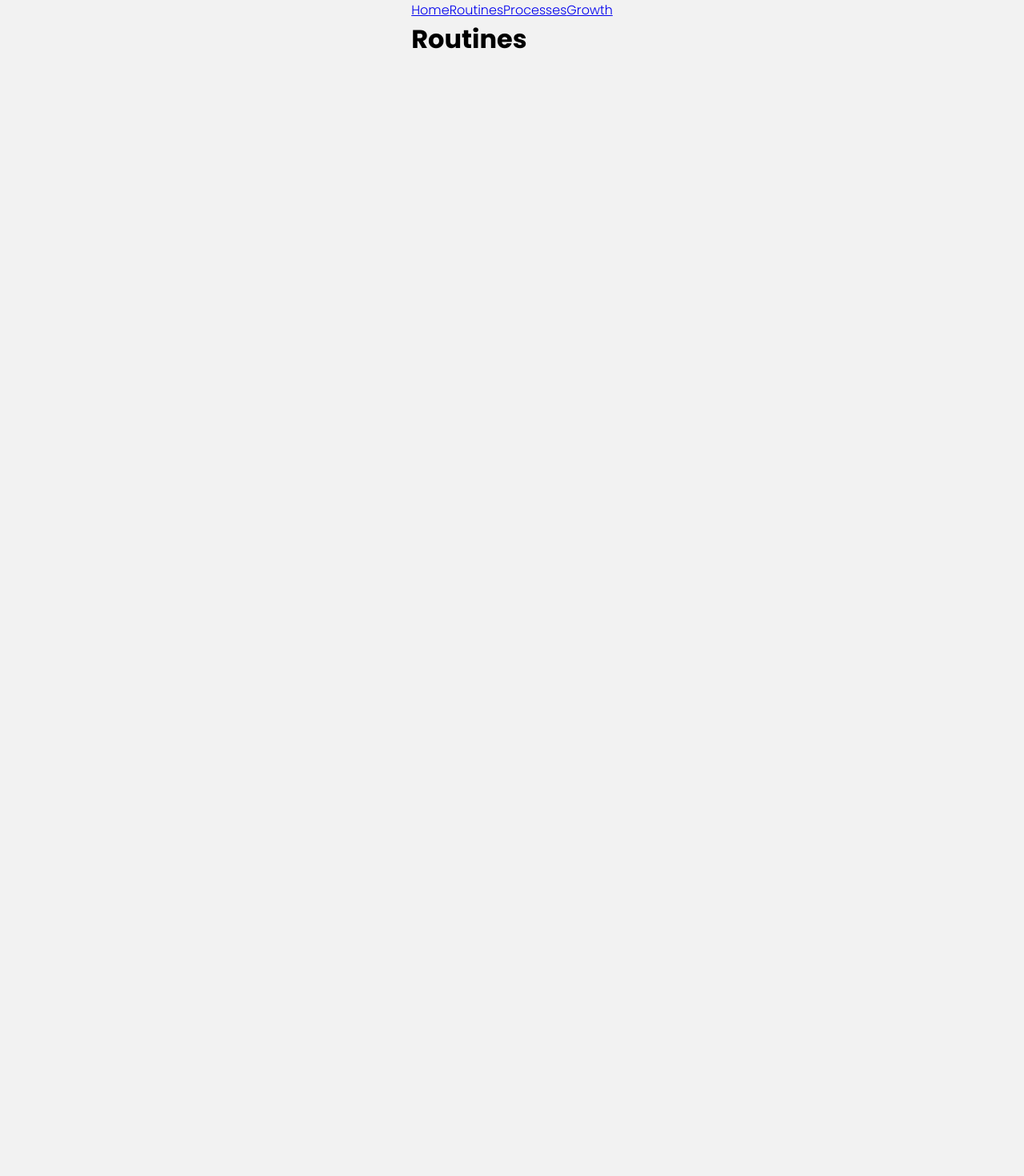
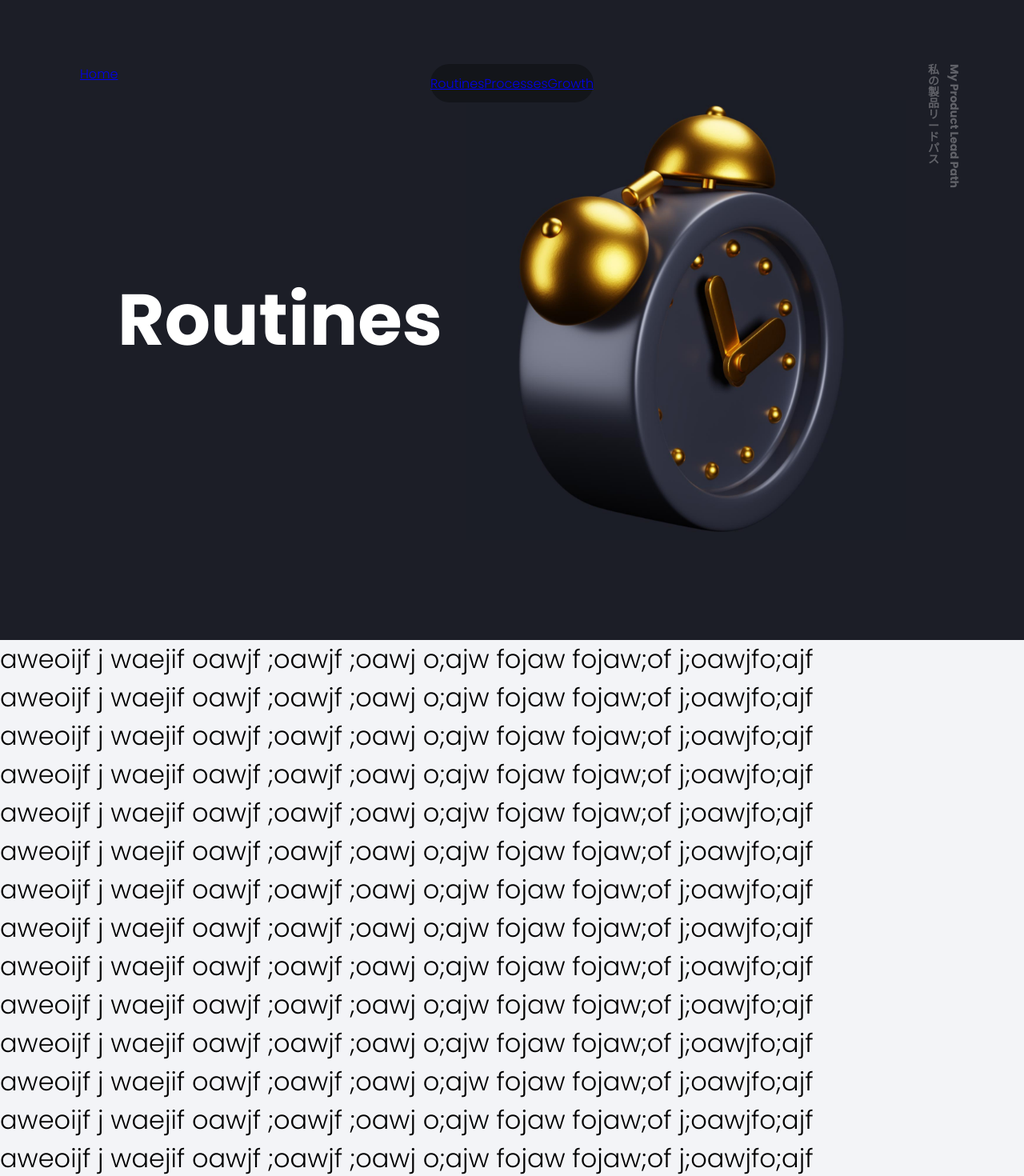
Before and after one commit to tombrewsviews/my-path, a React (Create React App) app: page /challenges/routines in a window 1280 px wide. Shown: the top 1470 px of the page at 80% size. Before the commit the page ends 800 px from the top, so only its background shows below. Built offline with nearby package versions, Linux system fonts and the light colour scheme.

Commit message:
styling the menu and sections wip

```diff
--- a/src/App.css
+++ b/src/App.css
@@ -1,25 +1,27 @@
 .App {
+  display: flex;
+  flex-direction: column;
+  justify-content: center;
+  align-self: stretch;
   flex: 1;
-  display: flex;
-  height: 100%;
-  flex-direction: column;
-  align-items: center;
 }
 
 .App-content {
-  width: 1000px;
+  /* background-color: red; */
+  width: 800px;
   z-index: 2;
-  position: relative;
+  /* position: relative; */
+  margin-left: 20%;
+  margin-right: 20%;
+  margin-top: 20vh;
 }
 
 .App-headline-wrapper {
-  padding-top: 20%;
-  padding-left: 10%;
 }
 
 .App-headline {
   line-height: 60px;
-  color: #1c1c1c;
+  color: #3a405d;
 }
 
 .App-avatar {
@@ -49,7 +51,8 @@
 }
 
 .App-year-1 {
-  font-size: 450px;
+  /* font-size: 450px; */
+  font-size: 50vh;
   color: #fff;
   font-family: "Poppins";
   font-weight: 900;
@@ -58,20 +61,21 @@
 }
 
 .App-year-2 {
-  font-size: 450px;
+  /* font-size: 450px; */
+  font-size: 50vh;
   color: #fff;
   font-family: "Poppins";
   font-weight: 900;
   transform: rotate(90deg);
   position: absolute;
   top: 260px;
-  right: 370px;
+  right: 25vw;
   opacity: 1;
 }
 
 .App-title-eng {
   font-size: 14px;
-  color: #1c1c1c;
+  color: #6e7699;
   font-family: "Poppins";
   font-weight: 800;
   transform: rotate(90deg);
@@ -80,7 +84,7 @@
 .App-title-jap {
   width: 20px;
   font-size: 14px;
-  color: #1c1c1c;
+  color: #6e7699;
   font-family: "Poppins";
   font-weight: 700;
   line-height: 1;
--- a/src/components/buttonPrimary.js
+++ b/src/components/buttonPrimary.js
@@ -1,4 +1,5 @@
 import React from "react";
+import arrow from "./../images/arrow.svg";
 
 interface Props {
   onClick: () => void;
@@ -7,20 +8,23 @@ interface Props {
 
 const ButtonPrimary: React.FC<Props> = ({ onClick, margin }) => {
   return (
-    <button
+    <a
       onClick={onClick}
       style={{
-        border: "1px solid #1c1c1c",
-        backgroundColor: "#f2f2f2",
+        border: "none",
+        backgroundColor: "#5E6896",
         borderRadius: "32px",
-        padding: "12px 16px 12px 16px",
+        padding: "12px 24px 12px 24px",
         children: "My Three Impossible Challenges",
         margin,
+        display: "inline-flex",
+        flexDirection: "row",
+        alignItems: "center",
       }}
     >
       <p
         style={{
-          color: "#1c1c1c",
+          color: "#fff",
           fontFamily: "Poppins",
           fontWeight: "500",
           fontSize: "14px",
@@ -28,7 +32,12 @@ const ButtonPrimary: React.FC<Props> = ({ onClick, margin }) => {
       >
         My Three Impossible Challenges
       </p>
-    </button>
+      <img
+        src={arrow}
+        style={{ width: "16px", height: "16px", marginLeft: "8px" }}
+        alt="arrow"
+      />
+    </a>
   );
 };
 
--- a/src/index.css
+++ b/src/index.css
@@ -53,8 +53,7 @@
 }
 
 body {
-  height: 100%;
-  background-color: #f2f2f2;
+  background-color: #f3f4f7;
   margin: 0;
   font-family: "Poppins", sans-serif;
   font-weight: 300;
@@ -73,7 +72,6 @@ body {
 }
 
 html {
-  height: 100%;
 }
 
 p {
--- a/src/pages/Challenges.js
+++ b/src/pages/Challenges.js
@@ -10,11 +10,88 @@ import Growth from "./Growth";
 
 export default function Challenges() {
   return (
-    <div>
-      <Link to="/my-path">Home</Link>
-      <Link to="routines">Routines</Link>
-      <Link to="processes">Processes</Link>
-      <Link to="growth">Growth</Link>
+    <div style={{ display: "flex", flexDirection: "column", flex: "1" }}>
+      <div
+        style={{
+          display: "flex",
+          flexDirection: "row",
+          flex: "1",
+          position: "fixed",
+          top: "80px",
+          margin: "0 auto",
+          left: "0px",
+          right: "0px",
+          float: "clear",
+        }}
+      >
+        <div
+          style={{
+            display: "flex",
+            alignSelf: "center",
+            alignItems: "center",
+            borderRadius: "24px",
+            marginLeft: "auto",
+            marginRight: "auto",
+            backgroundColor: "#13151A",
+            height: "48px",
+          }}
+        >
+          <Link to="routines">Routines</Link>
+          <Link to="processes">Processes</Link>
+          <Link to="growth">Growth</Link>
+        </div>
+      </div>
+      <div
+        style={{
+          position: "fixed",
+          top: "80px",
+          left: "100px",
+          zIndex: 3,
+        }}
+      >
+        <Link to="/my-path">Home</Link>
+      </div>
+      <div
+        style={{
+          position: "fixed",
+          top: "80px",
+          right: "-100px",
+          zIndex: 3,
+        }}
+      >
+        <p
+          style={{
+            width: "20px",
+            fontSize: "14px",
+            color: "rgba(255,255,255,0.3)",
+            fontFamily: "Poppins",
+            fontWeight: "700",
+            lineHeight: "1",
+            position: "absolute",
+            top: "0px",
+            right: "200px",
+          }}
+        >
+          私の製品リードパス
+        </p>
+        <p
+          style={{
+            fontSize: "14px",
+            color: "rgba(255,255,255,0.3)",
+            fontFamily: "Poppins",
+            fontWeight: "700",
+            lineHeight: "1",
+            transform: "rotate(90deg)",
+            transformOrigin: "10px 10px",
+            position: "absolute",
+            top: "0px",
+            right: "0px",
+            width: "200px",
+          }}
+        >
+          My Product Lead Path
+        </p>
+      </div>
       <Routes>
         <Route path="routines" element={<Routines />}></Route>
         <Route path="processes" element={<Processes />}></Route>
--- a/src/pages/Home.js
+++ b/src/pages/Home.js
@@ -27,7 +27,7 @@ export default function Home() {
     console.log(event, data);
   }
   return (
-    <div>
+    <div style={{ display: "flex", flex: "1" }}>
       <div style={{ zIndex: "10", position: "relative" }}>
         <ModalFull
           IsModalOpened={modalIsOpen}
@@ -56,7 +56,7 @@ export default function Home() {
               shortcomings
               <img src={fight} className="App-world" alt="fight" />
             </p>
-            <Link to="/challenges/routines">
+            <Link to="/challenges/routines" style={{ textDecoration: "none" }}>
               <ButtonPrimary margin="48px 0px 0px 0px">
                 My Three Impossible Challenges
               </ButtonPrimary>
@@ -66,7 +66,12 @@ export default function Home() {
       </div>
 
       <div
-        style={{ position: "absolute", top: "10px", right: "12%", zIndex: "0" }}
+        style={{
+          position: "absolute",
+          top: "10px",
+          right: "15vw",
+          zIndex: "0",
+        }}
       >
         <div className="App-year-1">20</div>
         <div className="App-year-2">22</div>
@@ -76,7 +81,7 @@ export default function Home() {
           zIndex: 3,
           position: "absolute",
           top: "150px",
-          right: "32px",
+          right: "10px",
         }}
       >
         <p className="App-title-eng">My Product Lead Path</p>
--- a/src/pages/Routines.js
+++ b/src/pages/Routines.js
@@ -2,11 +2,62 @@ import React from "react";
 import ModalFull from "./../components/modal";
 import ScrollAnimation from "react-animate-on-scroll";
 import "animate.css/animate.compat.css";
+import clock from "./../images/clock.jpg";
 
 export default function Routines() {
   return (
     <div>
-      <h1>Routines</h1>
+      <div
+        style={{
+          height: "800px",
+          backgroundColor: "#1C1E27",
+          display: "flex",
+          flexDirection: "row",
+          alignItems: "center",
+          justifyContent: "center",
+        }}
+      >
+        <h1 style={{ fontSize: "90px", color: "#fff" }}>Routines</h1>
+        <img
+          src={clock}
+          style={{ width: "550px", height: "auto", marginLeft: "30px" }}
+          alt="world"
+        />
+      </div>
+      <p>
+        aweoijf j waejif oawjf ;oawjf ;oawj o;ajw fojaw fojaw;of j;oawjfo;ajf
+        <br />
+        aweoijf j waejif oawjf ;oawjf ;oawj o;ajw fojaw fojaw;of j;oawjfo;ajf
+        <br />
+        aweoijf j waejif oawjf ;oawjf ;oawj o;ajw fojaw fojaw;of j;oawjfo;ajf
+        <br />
+        aweoijf j waejif oawjf ;oawjf ;oawj o;ajw fojaw fojaw;of j;oawjfo;ajf
+        <br />
+        aweoijf j waejif oawjf ;oawjf ;oawj o;ajw fojaw fojaw;of j;oawjfo;ajf
+        <br />
+        aweoijf j waejif oawjf ;oawjf ;oawj o;ajw fojaw fojaw;of j;oawjfo;ajf
+        <br />
+        aweoijf j waejif oawjf ;oawjf ;oawj o;ajw fojaw fojaw;of j;oawjfo;ajf
+        <br />
+        aweoijf j waejif oawjf ;oawjf ;oawj o;ajw fojaw fojaw;of j;oawjfo;ajf
+        <br />
+        aweoijf j waejif oawjf ;oawjf ;oawj o;ajw fojaw fojaw;of j;oawjfo;ajf
+        <br />
+        aweoijf j waejif oawjf ;oawjf ;oawj o;ajw fojaw fojaw;of j;oawjfo;ajf
+        <br />
+        aweoijf j waejif oawjf ;oawjf ;oawj o;ajw fojaw fojaw;of j;oawjfo;ajf
+        <br />
+        aweoijf j waejif oawjf ;oawjf ;oawj o;ajw fojaw fojaw;of j;oawjfo;ajf
+        <br />
+        aweoijf j waejif oawjf ;oawjf ;oawj o;ajw fojaw fojaw;of j;oawjfo;ajf
+        <br />
+        aweoijf j waejif oawjf ;oawjf ;oawj o;ajw fojaw fojaw;of j;oawjfo;ajf
+        <br />
+        aweoijf j waejif oawjf ;oawjf ;oawj o;ajw fojaw fojaw;of j;oawjfo;ajf
+        <br />
+        aweoijf j waejif oawjf ;oawjf ;oawj o;ajw fojaw fojaw;of j;oawjfo;ajf
+        <br />
+      </p>
     </div>
   );
 }
```
Also changed, not shown: src/images/arrow.svg (added), src/images/clock.jpg (added).
